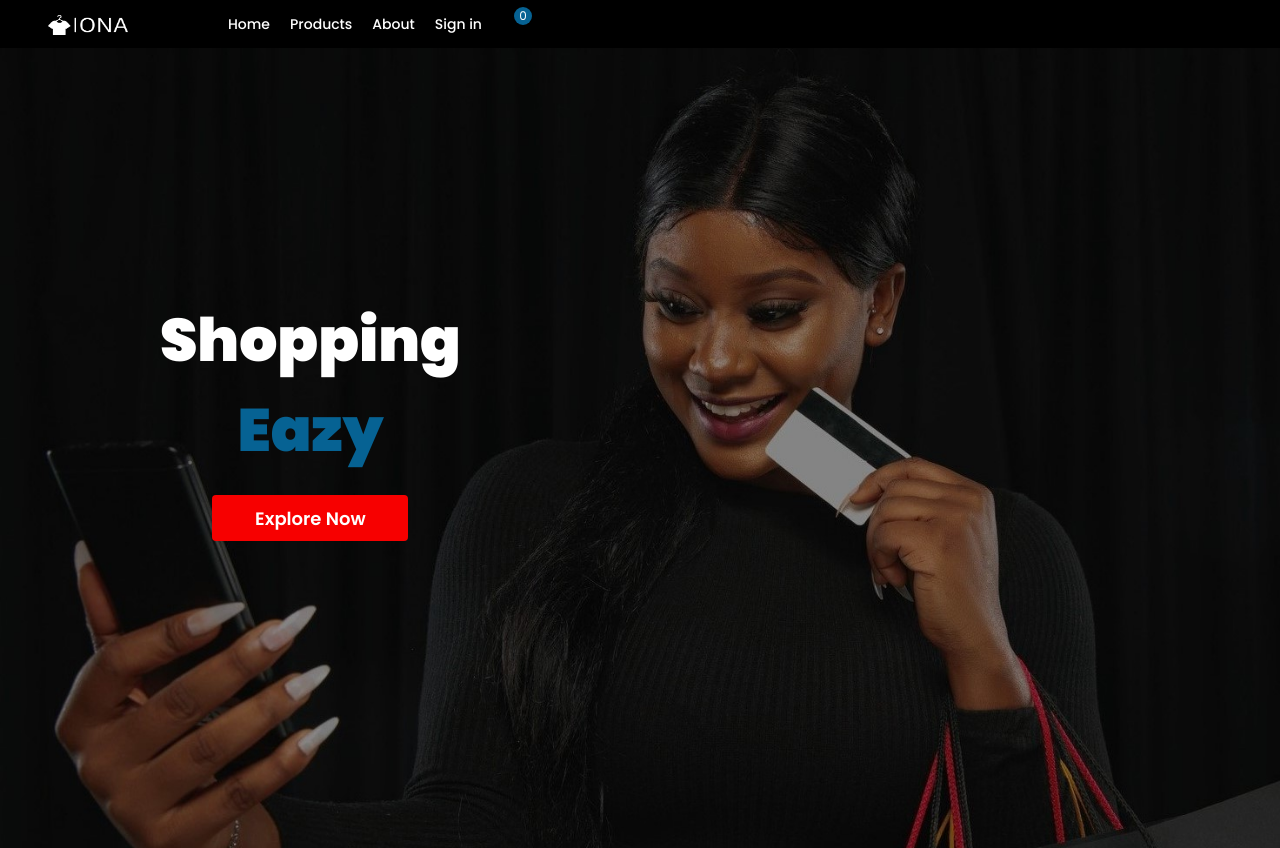
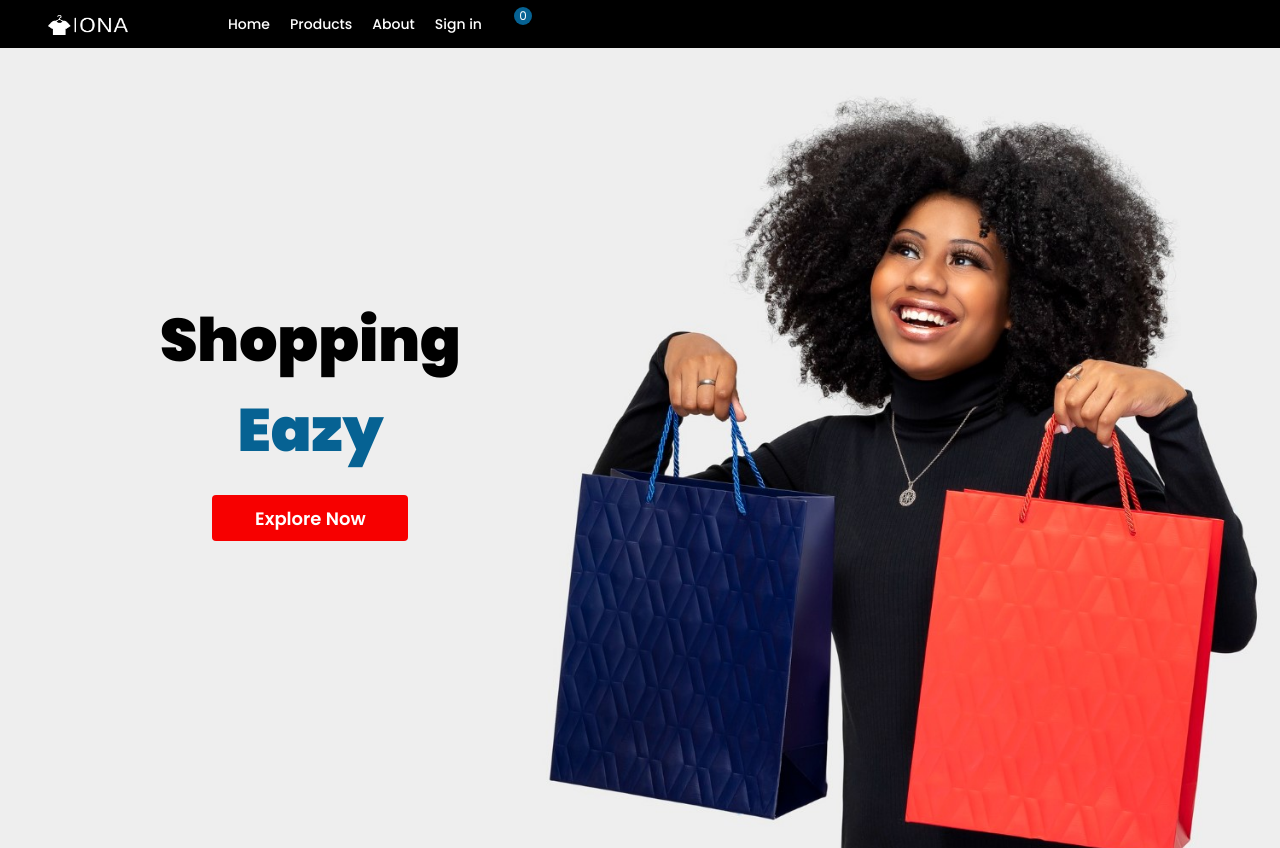
Before and after one commit to elvissango8/shoppa, a React (Create React App) app in the folder shoppa/: page / in a window 1280 px wide. Built offline with nearby package versions, Linux system fonts and the light colour scheme; some icons are missing; a web font is replaced by a local one.

Commit message:
Main image
Changed the main image

```diff
--- a/shoppa/src/App.css
+++ b/shoppa/src/App.css
@@ -152,7 +152,7 @@ align-items:center;
   font-family: 'Belleza', sans-serif;
 font-family: 'Poppins', sans-serif;
   font-weight: 900;
-  color: #ffffff;
+  color: #000000;
 
 }
 
@@ -184,7 +184,7 @@ justify-content: center;
   height: 100%;
 
 
-  background-image:url('./mainpict3.jpg');
+  background-image:url('./mainpict5.jpg');
 
 
 
--- a/shoppa/src/Pages/HomePage.js
+++ b/shoppa/src/Pages/HomePage.js
@@ -1,7 +1,7 @@
 import { Link } from "react-router-dom";
 import mainpic from '../leftimg.png'
 import leftimg from '../leftimg.jpg'
-import mainimg from '../mainpict3.jpg'
+import mainimg from '../mainpict5.jpg'
 export default function HomePage(){
 
 
```
Also changed, not shown: shoppa/src/mainpict4.jpg (added), shoppa/src/mainpict5.jpg (added).
